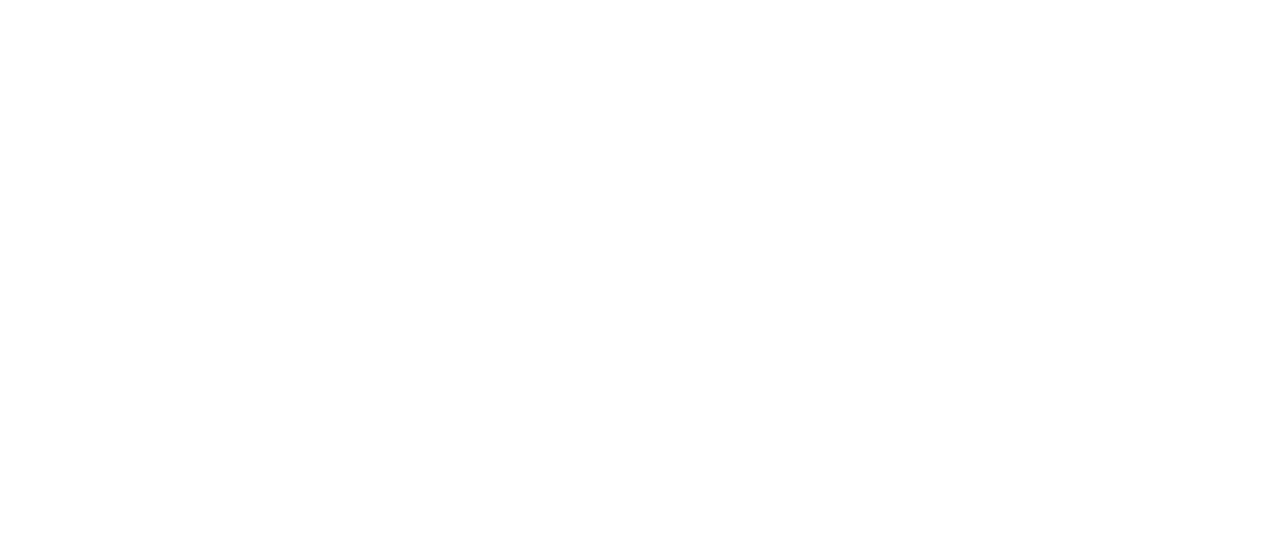
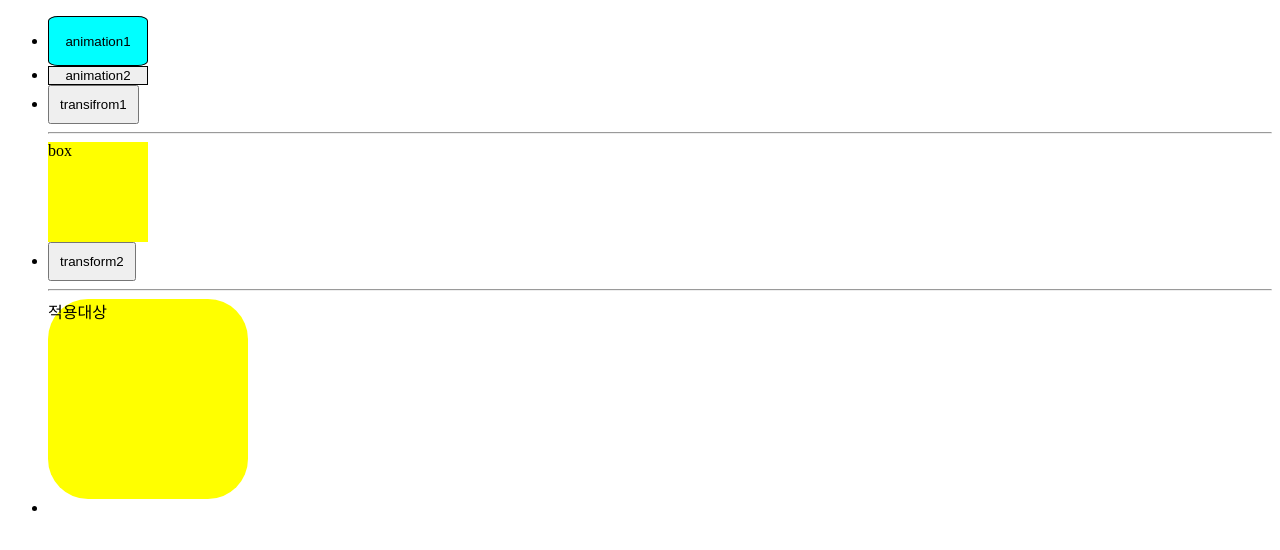
Before and after one commit to popenjo/css_animation_study, a plain HTML site: page ani_1.html in a window 1280 px wide. Drawn offline with Linux system fonts and the light colour scheme.

Commit message:
transition transfrom study

```diff
--- a/ani_1.html
+++ b/ani_1.html
@@ -6,8 +6,92 @@
     <meta name="keywords" content="">
     <meta name="description" content="">
     <title>animation1</title>
+    <style>
+        /* transition:애니메이션 적용속성 지속시간; */
+        #btn1 {
+            background:aqua;
+            width:100px; height:50px;
+            border:1px solid #000;
+            border-radius:10%;
+            padding:10px;
+            /* 지속시간이 각 속성마다 다를 경우 */
+            /* transition:background 0.5s,width 0.8s; */
+            /* 지속시간이 모든속성에 일치할 때 */
+            transition:all 0.5s;
+            position:relative; left:0;
+        }
+        #btn1:hover {
+            background:pink;
+            width:200px; height:200px;
+            border:2px solid #235;
+            border-radius:50%;
+            left:100px;
+        }
+        #btn2 {
+            width:100px;
+            border:1px solid #000;
+            transition:width 0.3s ease 1s,
+                    height 5s linear 2s;
+        }
+        #btn2:hover {
+            width:1000px;
+            border:1px solid #aea;
+            height:50px;
+        }
+        /* transition 연습 */
+        #btn3 {
+            padding:10px;
+        }
+        /* btn3애 마우스를 올렸을때 그 형제 box가 변경된다. */
+        #btn3:hover ~.box {
+            background:pink;
+            /* transfrom:속성(값) 속성(값); */
+            /* transform 속성은 자식,자속에게도 영향을 준다 */
+            /* transform:scalex(2) scaleY(0.5);1=100% 크기 */
+            /* transform:rotate(-60deg) scale(0.5); */
+            /* transform:skew(60deg, -20deg); */
+            transform:translateX(200px);
+        }
+        .box {
+            transition:transform 0.5s;
+            width:100px; height:100px;
+            background:yellow;
+        }
+        #btn4 {padding:10px;}
+        #btn4:hover ~.target {
+            background:aqua;
+            /* transition:all 0.5s; */
+            transform-origin:center bottom;
+            transform:rotate(90deg);
+        }
+        .target {
+            transition:transform 0.8s;
+            width:200px; height:200px;
+            border-radius:20%;
+            background:yellow;
+            display:block;
+        }
+    </style>
 </head>
 <body>
-
+    <ul>
+        <li>
+            <button id="btn1">animation1</button>
+        </li>
+        <li>
+            <button type="button" id="btn2">animation2</button>
+        </li>
+        <li>
+            <button id="btn3" type="button">transifrom1</button>
+            <hr>
+            <div class="box">box</div>
+        </li>
+        <li>
+            <button id="btn4" type="button">transform2</button>
+            <hr>
+            <span class="target">적용대상</span>
+        </li>
+        <li></li>
+    </ul>
 </body>
 </html>
```
